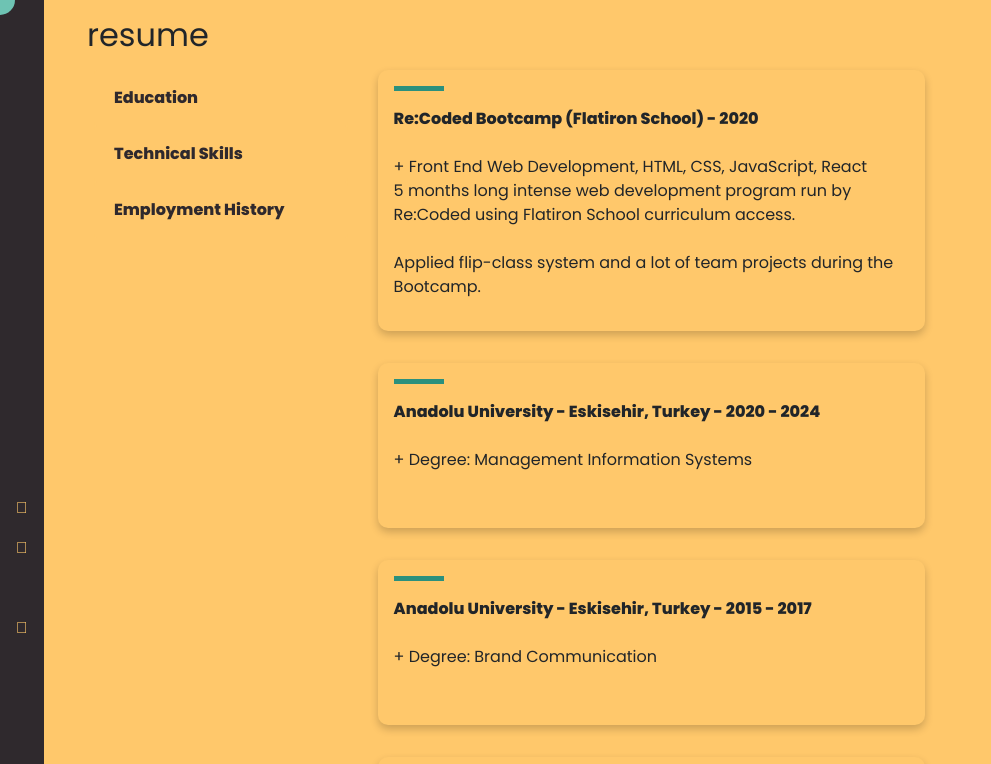
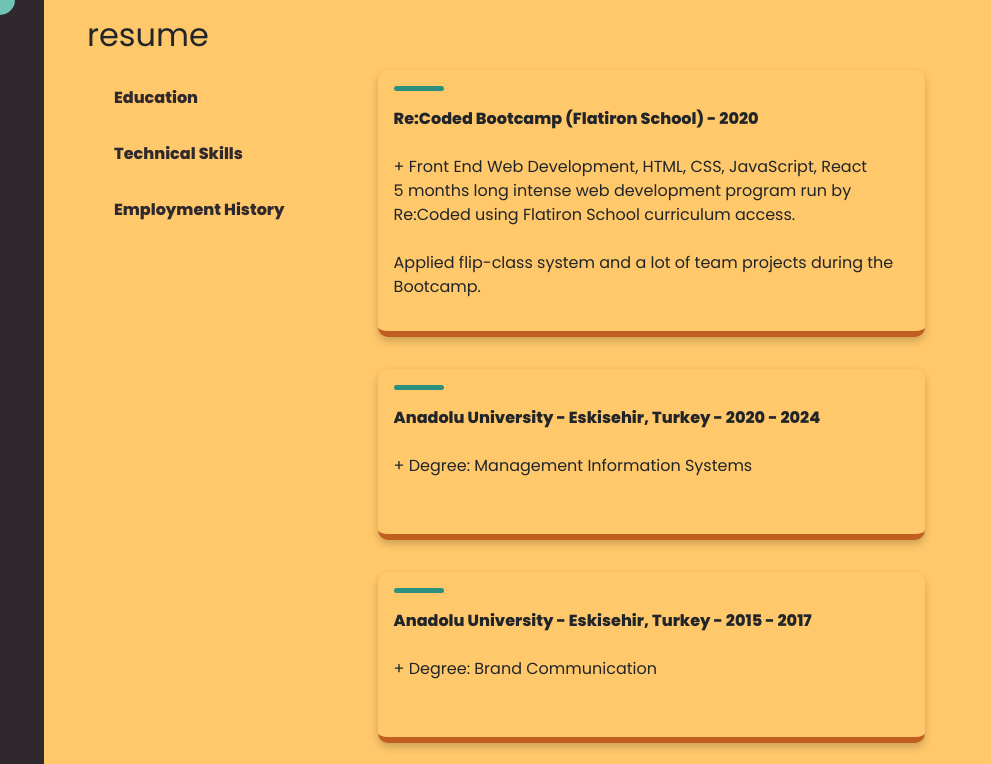
Before and after one commit to duzluk/bsurmen, a React (Create React App) app: page /resume in a window 1280 px wide. Shown: the top 764 px of the page, without its empty margins (0-991 px from the left). Built offline with nearby package versions, Linux system fonts and the light colour scheme; some icons are missing.

Commit message:
Container style added

```diff
--- a/src/components/Resume/education.jsx
+++ b/src/components/Resume/education.jsx
@@ -13,7 +13,7 @@
               title={eduTitle[i]}
               text={eduData[i]}
               srcOverlay={eduLogo[i]}
-              classStyle="new-line empCard containerOver"
+              classStyle="new-line empCard containerOver eduCard"
               imgOverlayStyle="imgOverlayEdu"
               cardColor="eduColor"
             />
--- a/src/components/Resume/style.css
+++ b/src/components/Resume/style.css
@@ -68,6 +68,10 @@
 
 /*----- employment -----*/
 
+.empCard {
+  border-bottom: 6px solid #2b907d;
+}
+
 .empCard:hover {
   box-shadow: 0 8px 16px 0 rgba(0, 0, 0, 0.2);
 }
@@ -105,6 +109,10 @@
 }
 
 /*---- education ------*/
+
+.eduCard {
+  border-bottom: 6px solid #c05f1f;
+}
 
 .imgOverlayEdu {
   margin: 0;
--- a/src/components/common/style.css
+++ b/src/components/common/style.css
@@ -32,8 +32,7 @@
   min-width: 100%;
 }
 
-.navBarTop,
-.navBarTop i {
+.navBarTop, .navBarTop i {
   background: #2f292d;
   color: #ffc86b;
 }
@@ -44,6 +43,18 @@
 
 .navBarLeftAlign {
   display: flex;
+}
+
+@media only screen and (min-width: 992px) {
+  .navBarLeft {
+    padding-top: 35rem;
+  }
+}
+
+@media only screen and (min-width: 1200px) {
+  .navBarLeft {
+    padding-top: 45rem;
+  }
 }
 
 /*----- form ------*/
@@ -78,8 +89,7 @@
   margin-top: 2rem;
 }
 
-.modal-header,
-.modal-footer {
+.modal-header, .modal-footer {
   border: none !important;
 }
 
@@ -108,10 +118,12 @@
   width: 50px;
   height: 5px;
   background: #2b907d;
+  border-radius: 6px;
 }
 
 .empColor {
   width: 50px;
   height: 5px;
   background: #c05f1f;
+  border-radius: 6px;
 }
```
Also changed, not shown: public/assets/background.svg (added).
